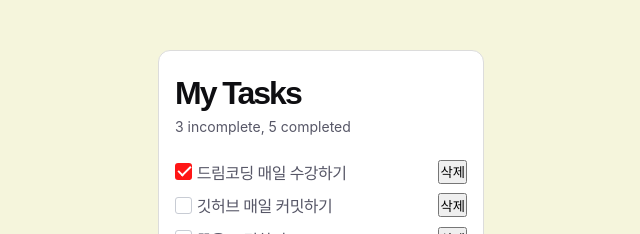
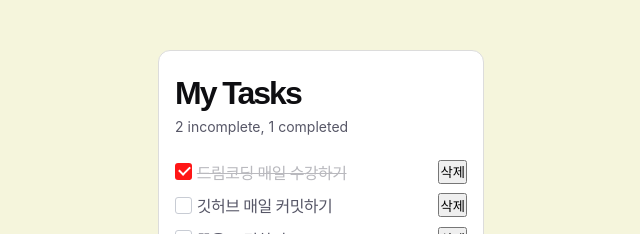
Before and after one commit to Kyunju/todolist-reactproject, a React (Create React App) app: page / in a window 1280 px wide. Shown: the top 234 px of the page, without its empty margins (319-959 px from the left). Built offline with nearby package versions, Linux system fonts and the light colour scheme.

Commit message:
incomplte, complete 카운트 및 completed 리스트 스타일링

```diff
--- a/src/App.css
+++ b/src/App.css
@@ -61,6 +61,11 @@ li {
   vertical-align: middle;
 }
 
+.itemText.checked {
+  color: #b9b9be;
+  text-decoration: line-through;
+}
+
 .listCount {
   margin-top: 6px;
   font-size: 14px;
@@ -89,10 +94,10 @@ li {
 .checkbox .checkbox-icon::after {
   content: '';
   position: absolute;
-  top: -1px;
+  top: 0px;
   left: 5px;
   width: 5px;
-  height: 11px;
+  height: 9px;
   border-right: 2px solid #fff;
   border-bottom: 2px solid #fff;
   transform: rotate(45deg) scale(0);
--- a/src/App.js
+++ b/src/App.js
@@ -24,7 +24,10 @@ function App() {
     <div className='wrapper'>
       <div className='contentBox'>
         <div className='title'>My Tasks</div>
-        <div className='listCount'>{items.length} incomplete, 5 completed</div>
+        <div className='listCount'>
+          {items.filter((item) => !item.checked).length} incomplete,{' '}
+          {items.filter((item) => item.checked).length} completed
+        </div>
         <ul className='listBox'>
           {items.map((item) => {
             return (
@@ -40,7 +43,9 @@ function App() {
                     />
                     <span className='checkbox-icon'></span>
                   </label>
-                  <span className='itemText'>{item.text}</span>
+                  <span className={`itemText ${item.checked && 'checked'}`}>
+                    {item.text}
+                  </span>
                 </div>
                 <button
                   className='deleteBtn'
```
